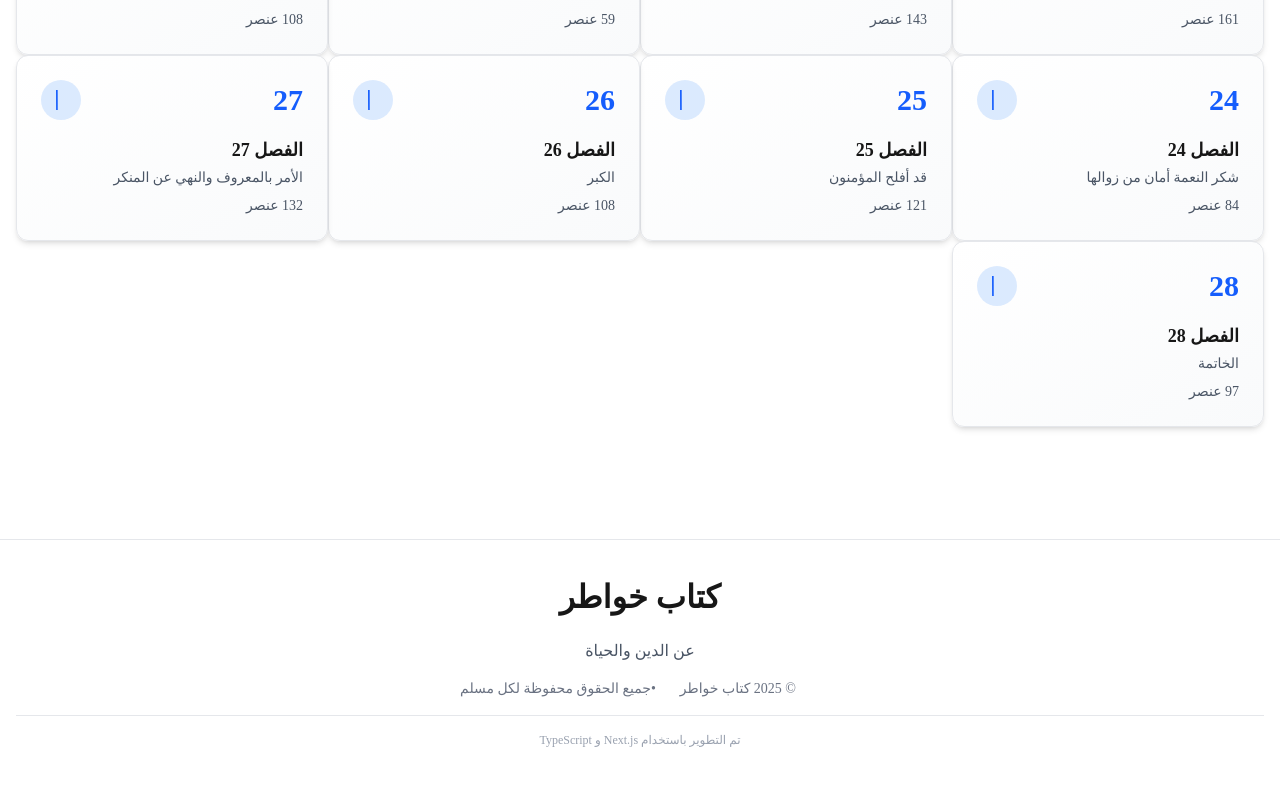
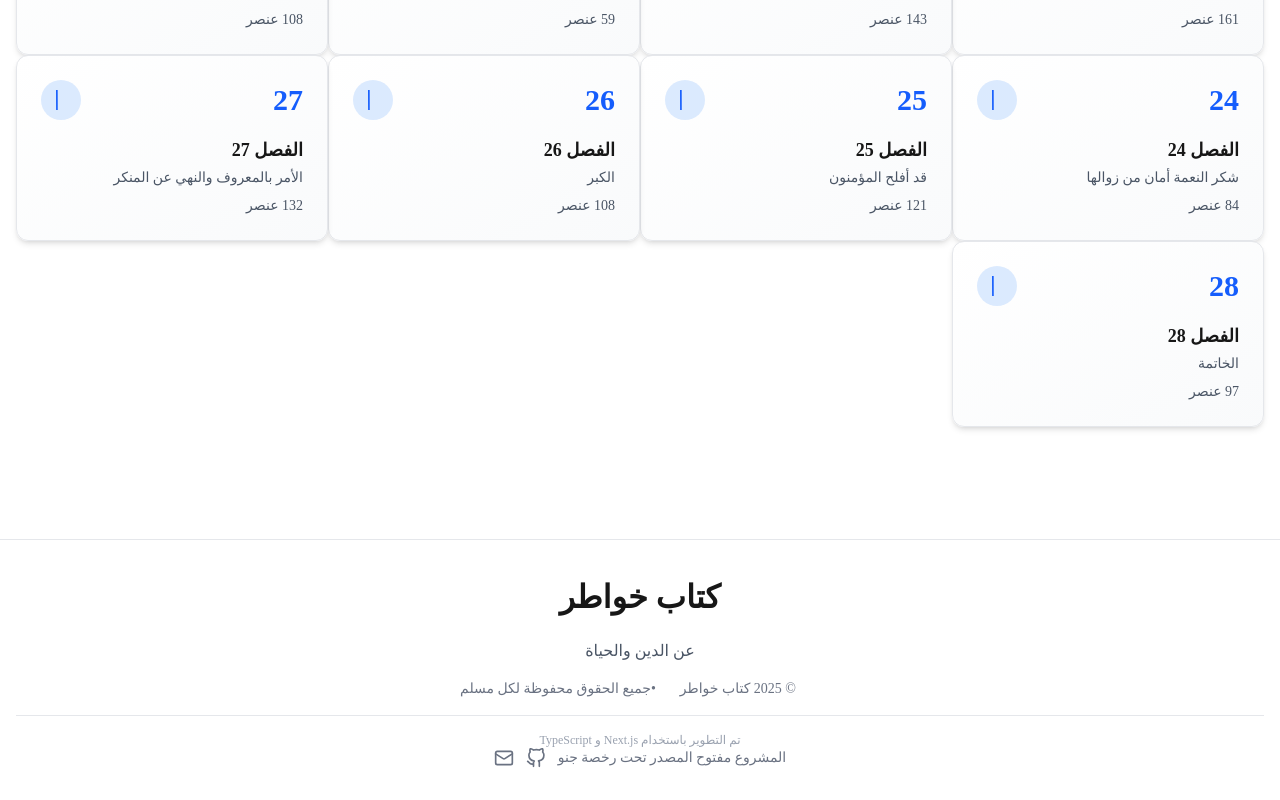
Before and after one commit to islamux/salam-nextjs, a Next.js app: page /home in a window 1280 px wide. Shown: the part 1525-2325 px from the top of the page. Built offline with nearby package versions, Linux system fonts and the light colour scheme.

Commit message:
feat(footer): add developer info with github and email links

```diff
--- a/src/components/shared/Footer.tsx
+++ b/src/components/shared/Footer.tsx
@@ -1,6 +1,8 @@
 // Footer component
 
 import { useTranslation } from '@/hooks/useTranslation';
+import GithubIcon from './GithubIcon';
+import MailIcons from './MailIcon';
 
 export default function Footer() {
   const { footer } = useTranslation();
@@ -24,6 +26,29 @@ export default function Footer() {
             <p className="text-xs text-gray-400 dark:text-gray-500">
               {footer.builtWith}
             </p>
+            {/*Github*/}
+            <div className='flex justify-center items-center gap-3 text-sm text-gray-500 dark:text-gray-400'>
+              <span>{footer.developedBy}</span>
+              <div className='flex items-center gap-3'>
+                <a
+                  href='https://github.com/islamux/salam-nextjs'
+                  target='_blank'
+                  rel='noopener noreferrer'
+                  className='hover:text-gray-900 dark:hover:text-white transition-colors'
+                  aria-label='GitHub'>
+                  <GithubIcon className='w-5 h-5' />
+                </a>
+                {/*Email*/}
+                <a
+                  href='mailto:fathi733@gmail.com'
+                  className='hover:text-gray-900 dark:hover:text-white transition-colors'
+                  aria-label='Email'
+                >
+                  <MailIcons className="w-5 h-5" />
+                </a>
+              </div>
+
+            </div>
           </div>
         </div>
       </div>
--- /dev/null
+++ b/src/components/shared/GithubIcon.tsx
@@ -0,0 +1,23 @@
+interface GithubIconProps {
+  className?: string;
+}
+export default function GithubIcon({
+  className = "w-5 h-5" }: GithubIconProps) {
+
+  return (
+    <svg
+      xmlns="http://www.w3.org/2000/svg"
+      width="24"
+      height="24"
+      viewBox="0 0 24 24"
+      fill="none"
+      stroke="currentColor"
+      strokeWidth="2"
+      strokeLinecap="round"
+      strokeLinejoin="round"
+      className={className}
+    >
+      <path d="M9 19c-5 1.5-5-2.5-7-3m14 6v-3.87a3.37 3.37 0 0 0-.94-2.61c3.14-.35 6.44-1.54 6.44-7A5.44 5.44 0 0 0 20 4.77 5.07 5.07 0 0 0 19.91 1S18.73.65 16 2.48a13.38 13.38 0 0 0-7 0C6.27.65 5.09 1 5.09 1A5.07 5.07 0 0 0 5 4.77a5.44 5.44 0 0 0-1.5 3.78c0 5.42 3.3 6.61 6.44 7A3.37 3.37 0 0 0 9 18.13V22"></path>
+    </svg>
+  );
+}
--- /dev/null
+++ b/src/components/shared/MailIcon.tsx
@@ -0,0 +1,26 @@
+interface MailIconsProps {
+  className: string;
+}
+
+
+export default function MailIcons({ className = "w-5 h-5" }: MailIconsProps) {
+  return (
+    <svg
+      xmlns="http://www.w3.org/2000/svg"
+      width="24"
+      height="24"
+      viewBox="0 0 24 24"
+      fill="none"
+      stroke="currentColor"
+      strokeWidth="2"
+      strokeLinecap="round"
+      strokeLinejoin="round"
+      className={className}
+    >
+      <rect width="20" height="16" x="2" y="4" rx="2"></rect>
+      <path d="m22 7-8.97 5.7a1.94 1.94 0 0 1-2.06 0L2 7"></path>
+    </svg>
+
+
+  );
+}
--- a/src/hooks/useTranslation.ts
+++ b/src/hooks/useTranslation.ts
@@ -77,6 +77,7 @@ export function useTranslation() {
         tagline: translations.footer.tagline,
         rightsReserved: translations.footer.rightsReserved,
         builtWith: translations.footer.builtWith,
+        developedBy: translations.footer.developedBy,
       },
 
       search: {
--- a/src/lib/translations.ts
+++ b/src/lib/translations.ts
@@ -56,6 +56,9 @@ export const translations = {
     tagline: 'عن الدين والحياة',
     rightsReserved: 'جميع الحقوق محفوظة لكل مسلم',
     builtWith: 'تم التطوير باستخدام Next.js و TypeScript',
+    developedBy: 'المشروع مفتوح المصدر تحت رخصة جنو'
+
+
   },
 
   // Search
```
Also changed, not shown: 1 other file (tests, documents, lock files or other folders). Lines whose indentation alone changed are shown as unchanged.
